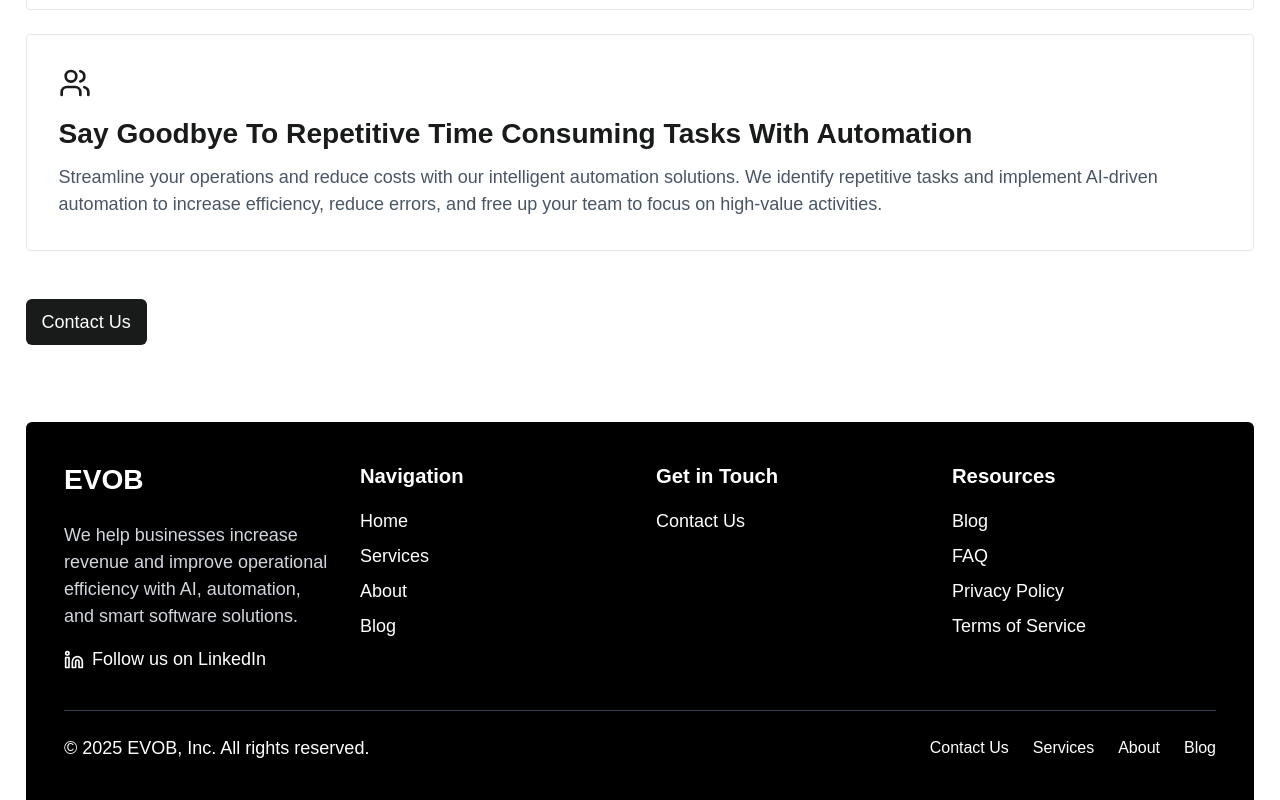
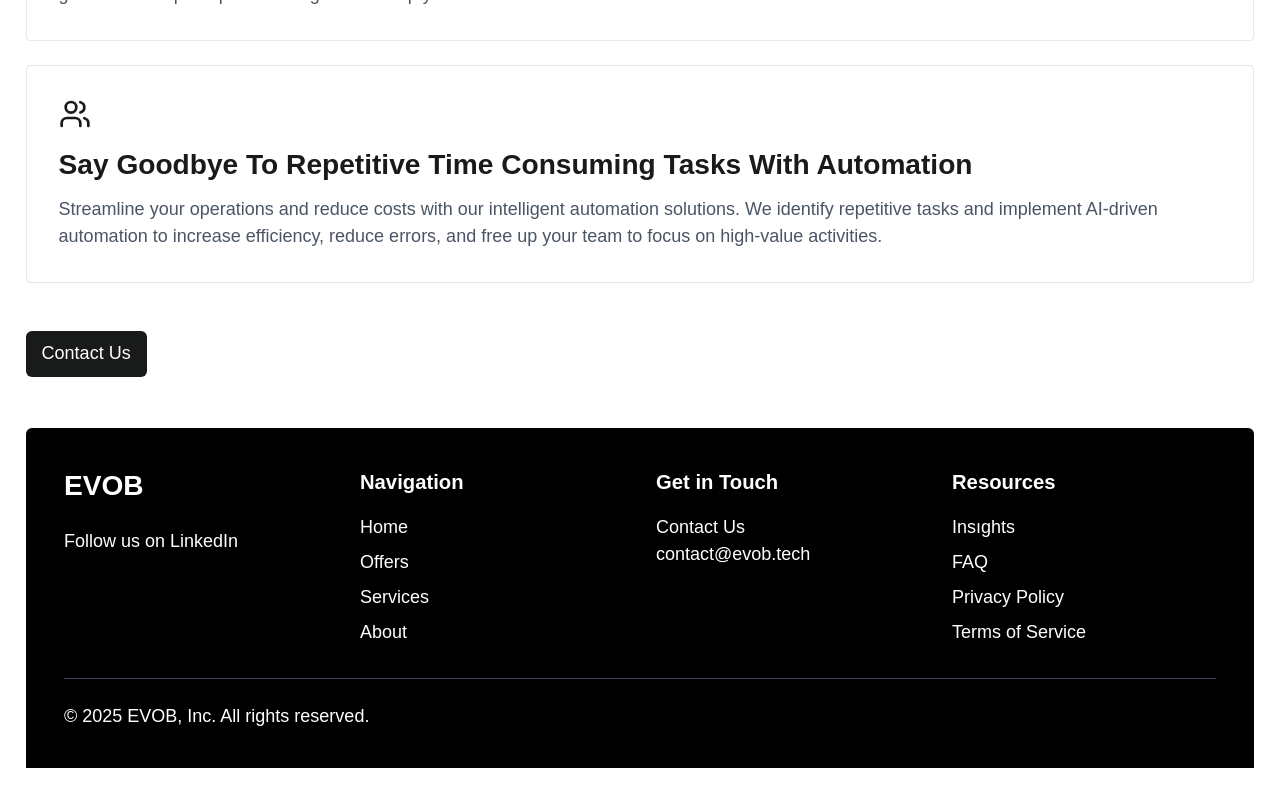
Before and after one commit to cagansen-git/EVOB, a SvelteKit app: page / in a window 1280 px wide. Shown: the part 2911-3711 px from the top of the page. After the commit the page ends 3679 px from the top, so only its background shows below. Built offline with nearby package versions, Linux system fonts and the light colour scheme.

Commit message:
refactor: update Footer and ServicesSection components; modify links and improve content

```diff
--- a/src/components/Footer.svelte
+++ b/src/components/Footer.svelte
@@ -1,19 +1,13 @@
 <script lang="ts">
-	import { Linkedin } from '@lucide/svelte';
-
 	const currentYear = new Date().getFullYear();
 </script>
 
-<footer class="footer mt-3xl p-xl rounded-tl-md rounded-tr-md bg-black text-white">
+<footer class="footer mt-2xl p-xl rounded-tl-md rounded-tr-md bg-black text-white">
 	<div class="mx-auto max-w-7xl">
 		<div class="grid grid-cols-1 gap-8 md:grid-cols-2 lg:grid-cols-4">
 			<!-- Company Info -->
 			<div>
 				<h2 class="mb-6 text-2xl font-semibold">EVOB</h2>
-				<p class="mb-4 text-gray-300">
-					We help businesses increase revenue and improve operational efficiency with AI,
-					automation, and smart software solutions.
-				</p>
 				<a
 					href="https://linkedin.com/company/evobtech"
 					target="_blank"
@@ -21,8 +15,7 @@
 					class="inline-flex items-center transition-colors hover:text-gray-300"
 					aria-label="LinkedIn"
 				>
-					<Linkedin size={20} />
-					<span class="ml-2">Follow us on LinkedIn</span>
+					Follow us on LinkedIn
 				</a>
 			</div>
 
@@ -33,6 +26,13 @@
 					<li>
 						<a href="/" class="transition-colors hover:text-gray-300" data-sveltekit-preload-data
 							>Home</a
+						>
+					</li>
+                    <li>
+						<a
+							href="/offers"
+							class="transition-colors hover:text-gray-300"
+							data-sveltekit-preload-data>Offers</a
 						>
 					</li>
 					<li>
@@ -49,13 +49,7 @@
 							data-sveltekit-preload-data>About</a
 						>
 					</li>
-					<li>
-						<a
-							href="/blog"
-							class="transition-colors hover:text-gray-300"
-							data-sveltekit-preload-data>Blog</a
-						>
-					</li>
+
 				</ul>
 			</div>
 
@@ -69,6 +63,7 @@
 				>
 					Contact Us
 				</a>
+				<p><a href="mailto:contact@evob.tech">contact@evob.tech</a></p>
 			</div>
 
 			<!-- Resources -->
@@ -77,9 +72,9 @@
 				<ul class="space-y-2">
 					<li>
 						<a
-							href="/blog"
+							href="/insights"
 							class="transition-colors hover:text-gray-300"
-							data-sveltekit-preload-data>Blog</a
+							data-sveltekit-preload-data>Insıghts</a
 						>
 					</li>
 					<li>
@@ -106,40 +101,8 @@
 		</div>
 
 		<div class="mt-8 border-t border-gray-700 pt-6">
-			<div class="flex flex-col items-center justify-between md:flex-row">
-				<div class="mb-4 md:mb-0">
-					<p>© {currentYear} EVOB, Inc. All rights reserved.</p>
-				</div>
-				<div class="flex space-x-6">
-					<a
-						href="/contact"
-						class="text-sm transition-colors hover:text-gray-300"
-						data-sveltekit-preload-data
-					>
-						Contact Us
-					</a>
-					<a
-						href="/services"
-						class="text-sm transition-colors hover:text-gray-300"
-						data-sveltekit-preload-data
-					>
-						Services
-					</a>
-					<a
-						href="/about"
-						class="text-sm transition-colors hover:text-gray-300"
-						data-sveltekit-preload-data
-					>
-						About
-					</a>
-					<a
-						href="/blog"
-						class="text-sm transition-colors hover:text-gray-300"
-						data-sveltekit-preload-data
-					>
-						Blog
-					</a>
-				</div>
+			<div class="mb-4 md:mb-0">
+				<p>© {currentYear} EVOB, Inc. All rights reserved.</p>
 			</div>
 		</div>
 	</div>
--- a/src/components/ServicesSection.svelte
+++ b/src/components/ServicesSection.svelte
@@ -3,11 +3,15 @@
 </script>
 
 <section class="py-12">
-	<div class="mb-12 text-center">
+	<div class="mb-12">
 		<h2 class="mb-4 text-4xl font-semibold">Our Services</h2>
 		<p class="text-lg text-gray-600">
 			We offer comprehensive solutions to help your business earn more and spend less both time and
 			money.
+		</p>
+
+		<p class="text-lg text-gray-600">
+			- These are just a overview of our services. We provide custom solutions for you, powered by our services. -
 		</p>
 	</div>
 
@@ -49,7 +53,7 @@
 				<LineChart class="text-primary h-8 w-8" />
 			</div>
 			<h3 class="mb-3 text-2xl font-bold">
-				Business Intelligence & Analytics For Smarter Decisions
+				Business & Growth Intelligence & Analytics For Smarter Decisions
 			</h3>
 			<p class="text-gray-600">
 				Transform data into meaningful insights with our analytics service. We identify
--- a/src/routes/+page.svelte
+++ b/src/routes/+page.svelte
@@ -10,4 +10,4 @@
 <Questions></Questions>
 <OurValues></OurValues>
 <ServicesSection></ServicesSection>
-<Button link="mailto:contact@evob.tech" text="Contact Us"></Button>
+<Button link="/contact" text="Contact Us"></Button>
```
